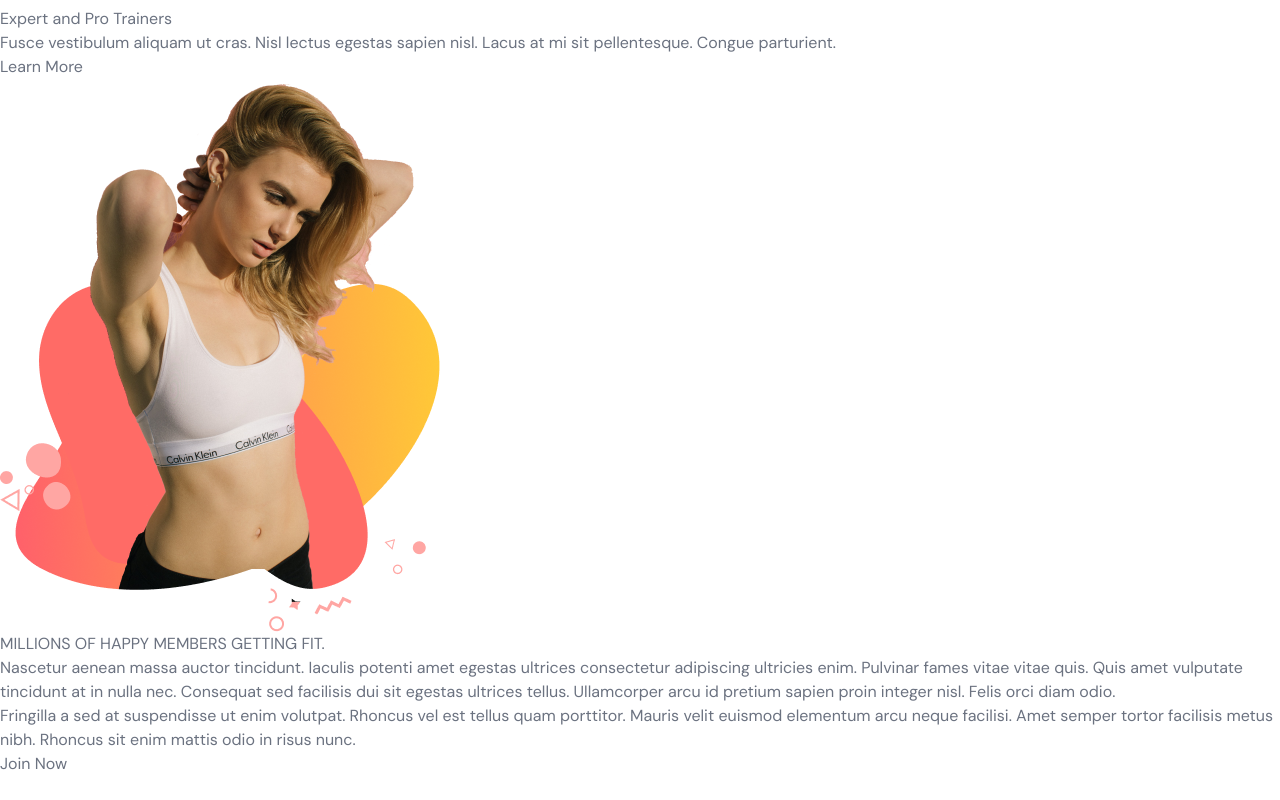
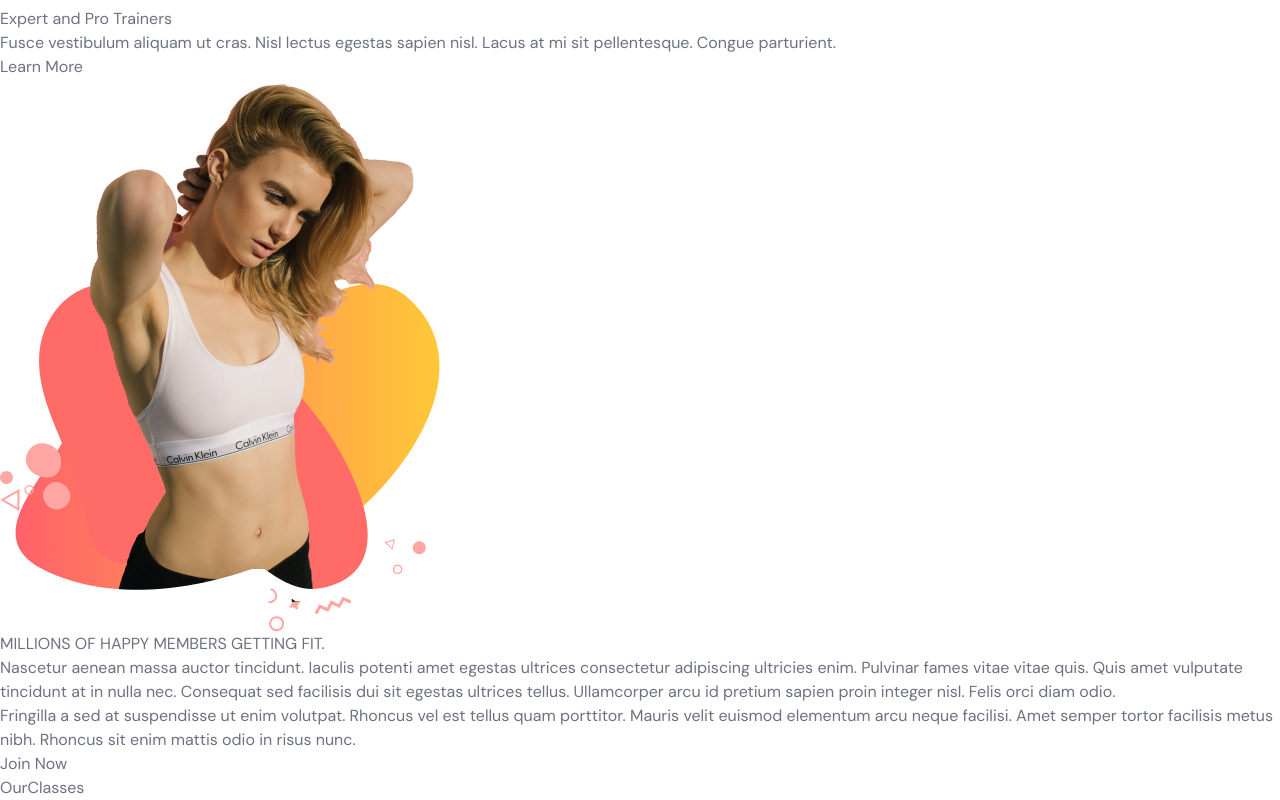
Before and after one commit to chathu-weerasena/Gym-App, a React (Vite) app: page / in a window 1280 px wide. Shown: the part 5092-5892 px from the top of the page. Before the commit the page ends 5868 px from the top, so only its background shows below. Built offline with nearby package versions, Linux system fonts and the light colour scheme.

Commit message:
Initiating Our Classess page

```diff
--- a/src/App.tsx
+++ b/src/App.tsx
@@ -1,6 +1,7 @@
 import Navbar from "@/scenes/navbar";
 import Home from "@/scenes/home";
 import Benefits from "@/scenes/benefits";
+import OurClasses from "@/scenes/ourClasses";
 import { useEffect, useState } from "react";
 import { SelectedPage } from "@/shared/types";
 
@@ -31,6 +32,7 @@
       />
       <Home setSelectedPage={setSelectedPage} />
       <Benefits setSelectedPage={setSelectedPage} />
+      <OurClasses setSelectedPage={setSelectedPage} />
     </div>
   );
 }
--- /dev/null
+++ b/src/scenes/ourClasses/index.tsx
@@ -0,0 +1,17 @@
+import { SelectedPage } from "@/shared/types";
+import image1 from "@/assets/image1.png";
+import image2 from "@/assets/image2.png";
+import image3 from "@/assets/image3.png";
+import image4 from "@/assets/image4.png";
+import image5 from "@/assets/image5.png";
+import image6 from "@/assets/image6.png";
+
+type Props = {
+  setSelectedPage: (value: SelectedPage) => void;
+};
+
+const OurClasses = ({ setSelectedPage }: Props) => {
+  return <div>OurClasses</div>;
+};
+
+export default OurClasses;
```
